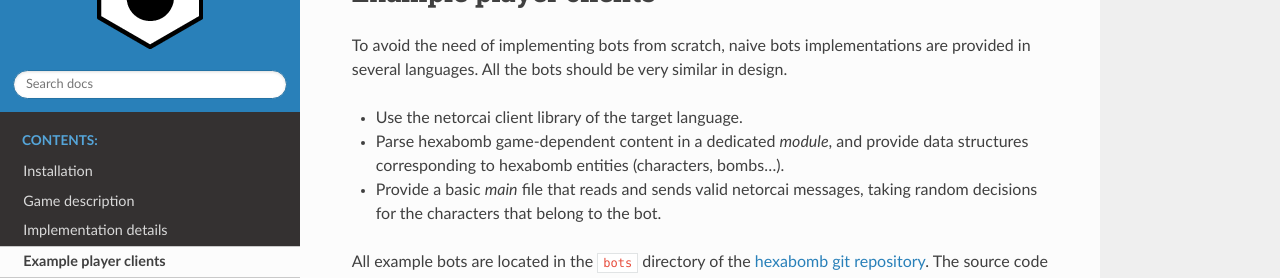
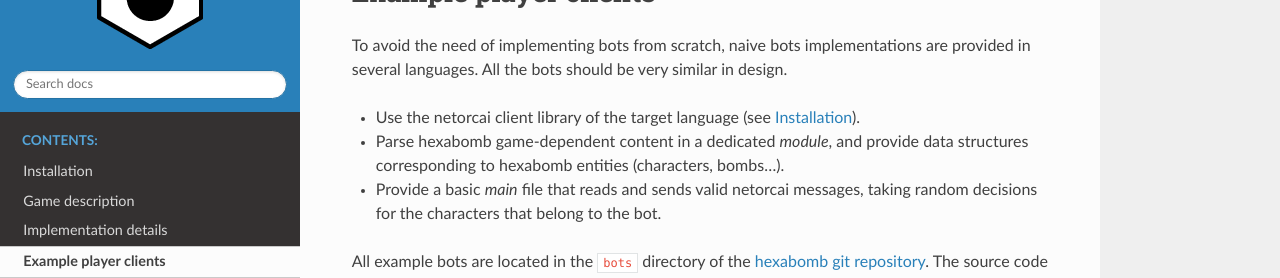
Before and after one commit to netorcai/hexabomb, a Sphinx documentation site: the page built from docs/clients.rst, in a window 1280 px wide. Shown: the part 126-404 px from the top of the page. Built offline with Sphinx 7.4.7 and the Read the Docs theme 2.0.0, drawn with Linux system fonts in a browser that asks for light colours.

Commit message:
[doc] link++

```diff
--- a/docs/clients.rst
+++ b/docs/clients.rst
@@ -5,7 +5,7 @@ To avoid the need of implementing bots from scratch,
 naive bots implementations are provided in several languages.
 All the bots should be very similar in design.
 
-- Use the netorcai client library of the target language.
+- Use the netorcai client library of the target language (see :ref:`installation`).
 - Parse hexabomb game-dependent content in a dedicated *module*, and
   provide data structures corresponding to hexabomb entities (characters, bombs...).
 - Provide a basic *main* file that reads and sends valid netorcai messages,
--- a/docs/install.rst
+++ b/docs/install.rst
@@ -1,3 +1,5 @@
+.. _installation:
+
 Installation
 ============
 
```
Also changed, not shown: other parts of docs/install.rst (+3 -0 lines).
